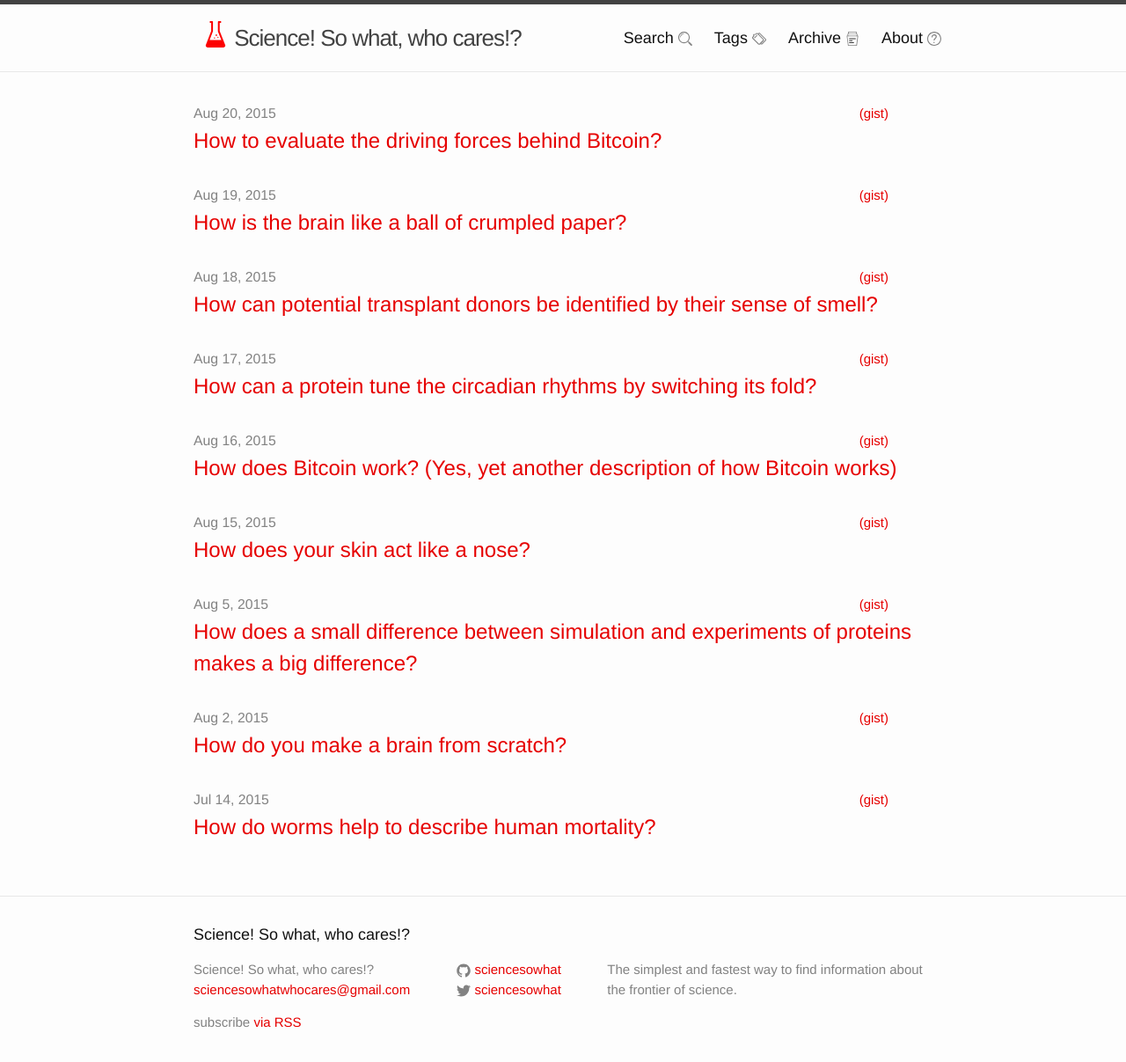
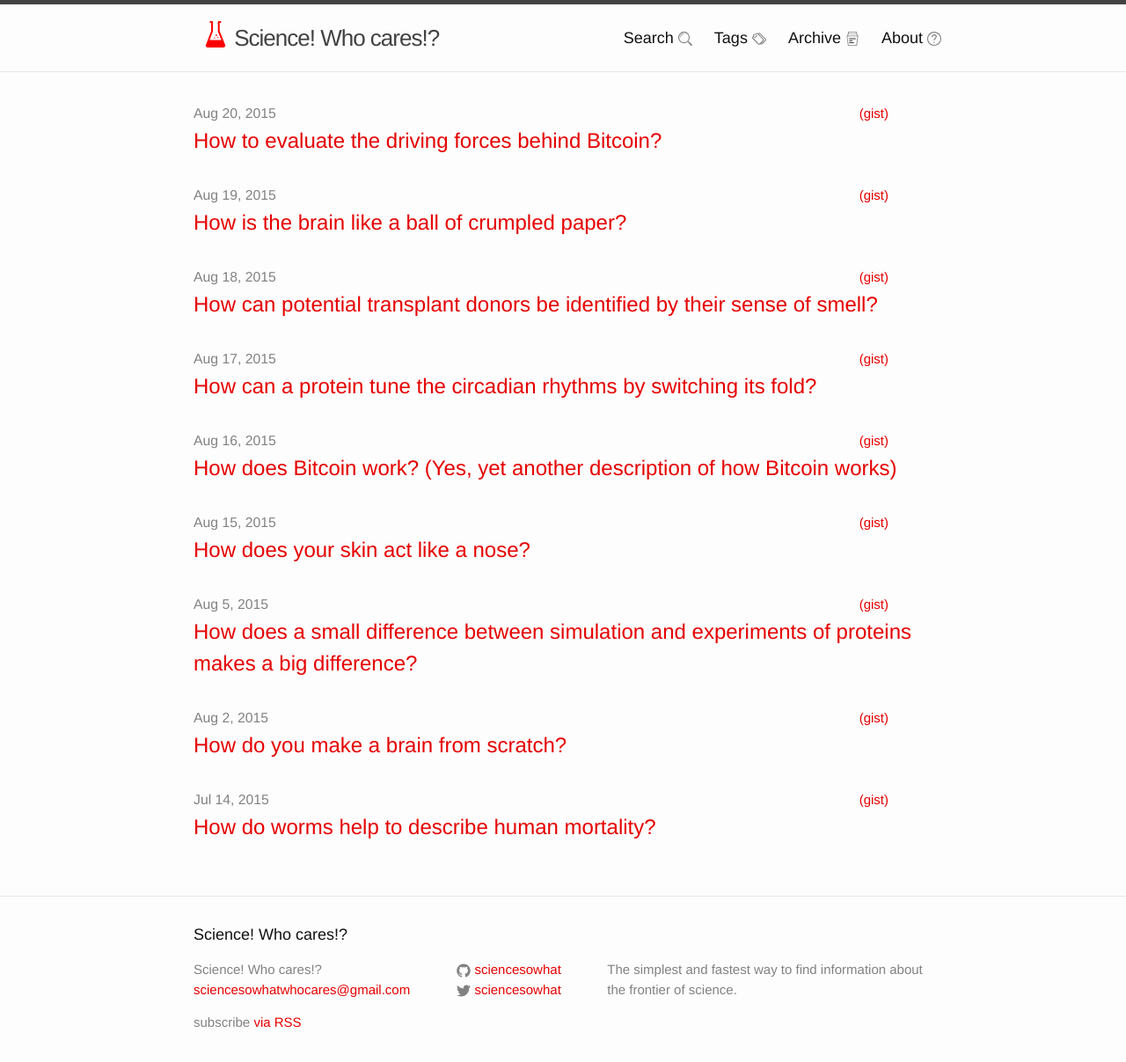
Before and after one commit to schollz/jekyll-tinyfeet, a Jekyll site: the page built from index.html, in a window 1280 px wide and 1234 px high. Shown: the top 1207 px of the window at 88% size. Built offline with Jekyll 4.4.1, drawn with Linux system fonts in a browser that asks for light colours; Markdown is read by kramdown in place of the engine named in the settings.

Commit message:
Update _config.yml

```diff
--- a/_config.yml
+++ b/_config.yml
@@ -1,5 +1,5 @@
 # Site settings
-title: "Science! So what, who cares!?"
+title: "Science! Who cares!?"
 email: "sciencesowhatwhocares@gmail.com"
 description: "The simplest and fastest way to find information about the frontier of science."
 baseurl: "" # the subpath of your site, e.g. /blog
```
